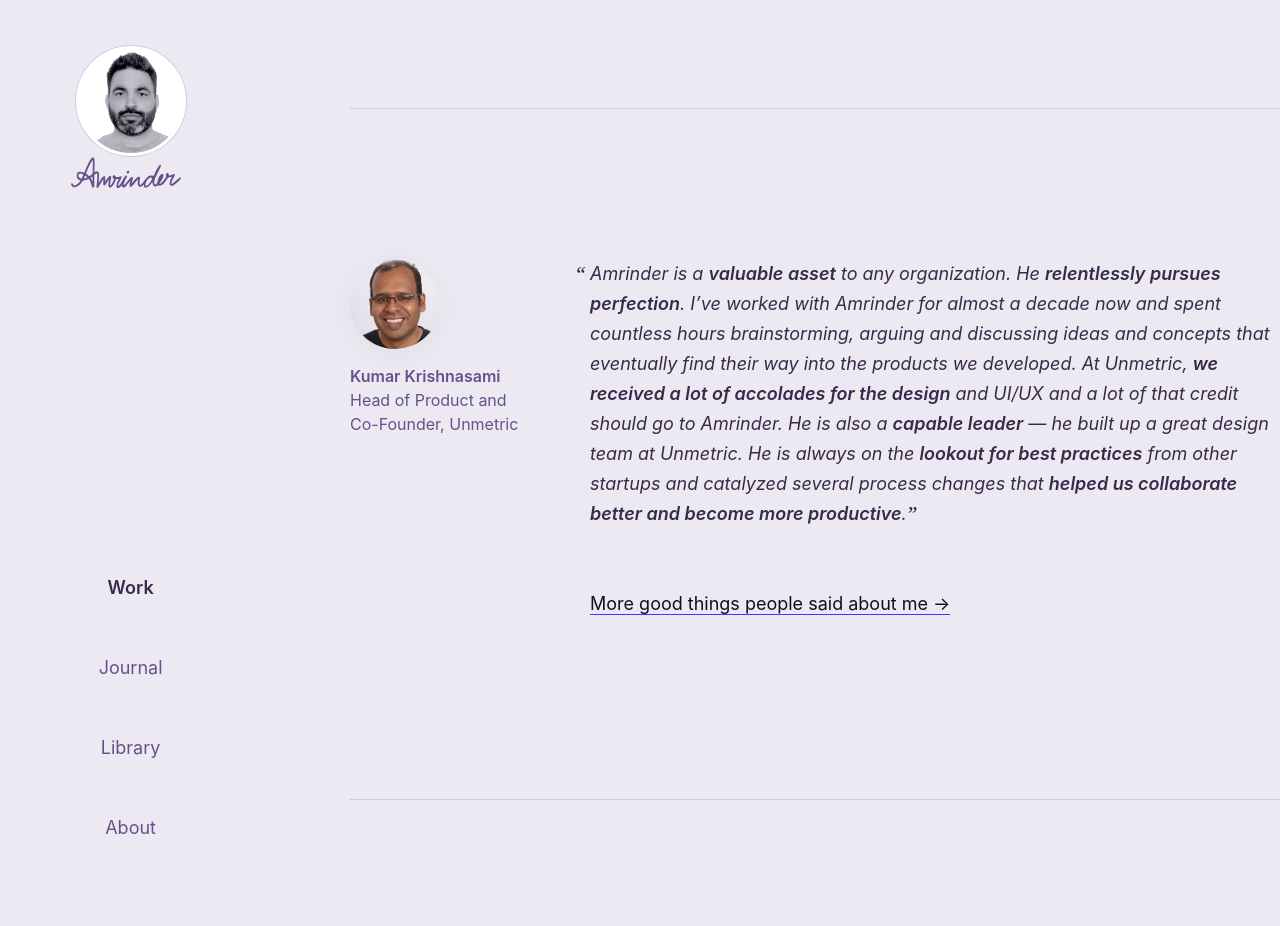
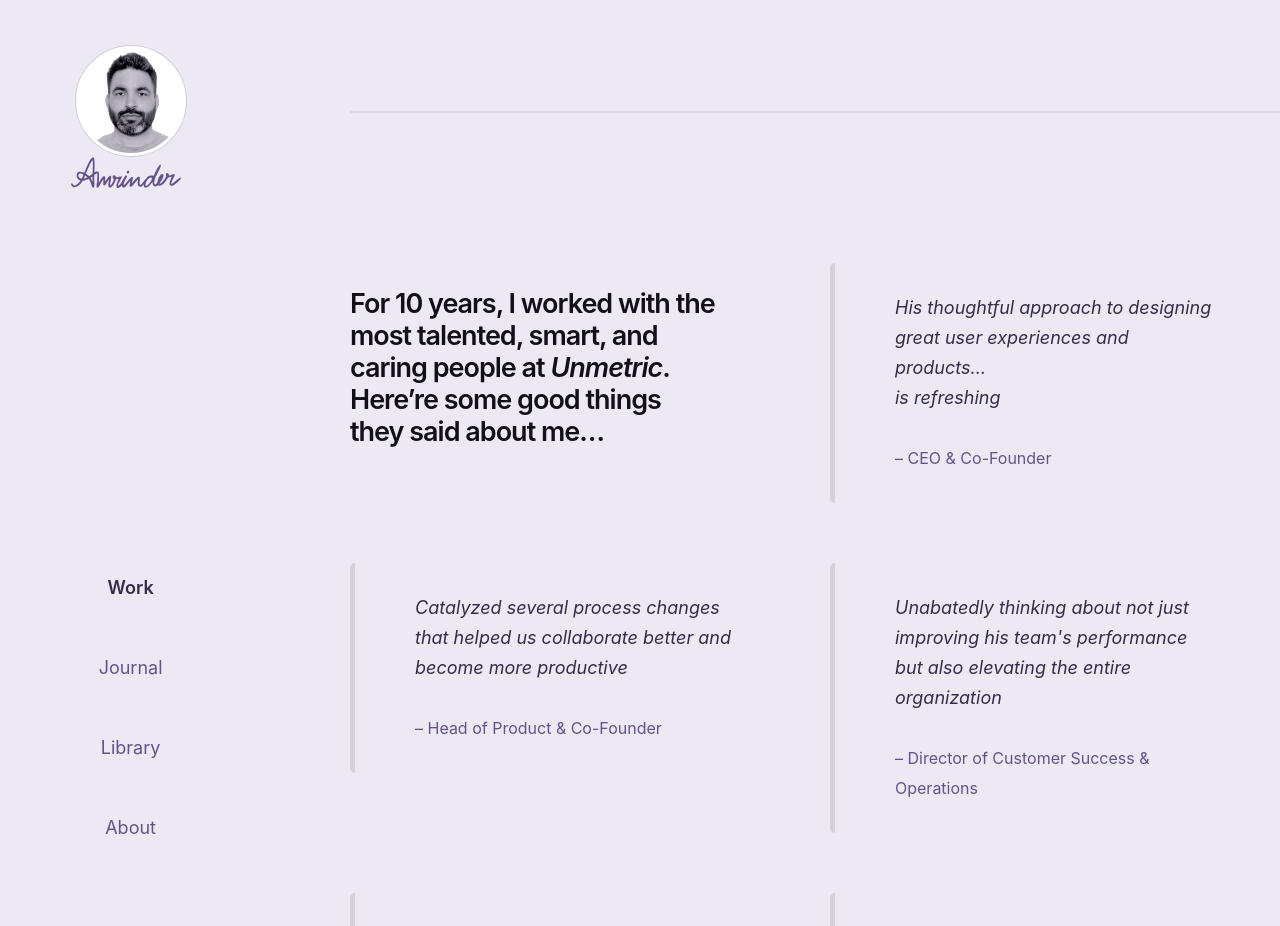
Before and after one commit to harjotgrewal/amrindersandhu, a Jekyll site: the page built from index.html, in a window 1280 px wide and 1400 px high, scrolled down 5060 px, cut to the strip 0-926 px from the top of the window. Built offline with Jekyll 4.4.1, drawn with Linux system fonts in a browser that asks for light colours; some of the changed text lies outside the part shown.

Commit message:
[A][HTML] New Testimonials section

```diff
--- a/_scss/_theme-base.scss
+++ b/_scss/_theme-base.scss
@@ -36,9 +36,12 @@ $theme-color-52: #2860E3;
     }
 
     .c-header,
-    hr,
     a {
         border-color: darken($th-col-1, $val-1);
+    }
+
+    hr {
+        border-color: darken($th-col-1, 05);
     }
 
     .c-nav__link,
--- a/css/styles.css
+++ b/css/styles.css
@@ -828,8 +828,8 @@ blockquote.c-caption p {
   line-height: 24px; }
 
 hr {
-  border-width: 1px 0 0;
-  border-color: rgba(0, 0, 0, 0.1);
+  border-width: 2px 0 0;
+  border-color: rgba(0, 0, 0, 0.03);
   border-style: solid;
   margin: 0; }
 
@@ -844,15 +844,16 @@ main p {
           hyphens: auto; }
   main p + h3 {
     margin-top: 45px; }
-  main p .no-hypens {
-    -webkit-hyphens: none;
-       -moz-hyphens: none;
-        -ms-hyphens: none;
-            hyphens: none; }
 
 main img,
 main video {
   max-width: 100%; }
+
+.no-hypens {
+  -webkit-hyphens: none;
+     -moz-hyphens: none;
+      -ms-hyphens: none;
+          hyphens: none; }
 
 figcaption,
 .c-caption {
@@ -1769,9 +1770,10 @@ html.p-work {
   html.p-work .c-name svg g {
     fill: #65528a; }
   html.p-work .c-header,
-  html.p-work hr,
   html.p-work a {
     border-color: #d0c9df; }
+  html.p-work hr {
+    border-color: #ded9e9; }
   html.p-work .c-nav__link,
   html.p-work h1,
   html.p-work .c-footer small,
@@ -1821,12 +1823,13 @@ html.p-pr {
   html.p-pr .c-name svg g {
     fill: #516186; }
   html.p-cs .c-header,
-  html.p-cs hr,
   html.p-cs a,
   html.p-pr .c-header,
-  html.p-pr hr,
   html.p-pr a {
     border-color: #c6cddd; }
+  html.p-cs hr,
+  html.p-pr hr {
+    border-color: #d6dbe6; }
   html.p-cs .c-nav__link,
   html.p-cs h1,
   html.p-cs .c-footer small,
@@ -1894,9 +1897,10 @@ html.p-about {
   html.p-about .c-name svg g {
     fill: #51867c; }
   html.p-about .c-header,
-  html.p-about hr,
   html.p-about a {
     border-color: #c6ddd8; }
+  html.p-about hr {
+    border-color: #d6e6e3; }
   html.p-about .c-nav__link,
   html.p-about h1,
   html.p-about .c-footer small,
@@ -1943,9 +1947,10 @@ html.p-library {
   html.p-library .c-name svg g {
     fill: #8a8452; }
   html.p-library .c-header,
-  html.p-library hr,
   html.p-library a {
     border-color: #dfddc9; }
+  html.p-library hr {
+    border-color: #e9e7d9; }
   html.p-library .c-nav__link,
   html.p-library h1,
   html.p-library .c-footer small,
@@ -1995,9 +2000,10 @@ html.p-journal {
   html.p-journal .c-name svg g {
     fill: #8a5852; }
   html.p-journal .c-header,
-  html.p-journal hr,
   html.p-journal a {
     border-color: #dfcbc9; }
+  html.p-journal hr {
+    border-color: #e9dbd9; }
   html.p-journal .c-nav__link,
   html.p-journal h1,
   html.p-journal .c-footer small,
@@ -2050,9 +2056,10 @@ html.p-testimonials {
   html.p-testimonials .c-name svg g {
     fill: #516186; }
   html.p-testimonials .c-header,
-  html.p-testimonials hr,
   html.p-testimonials a {
     border-color: #c6cddd; }
+  html.p-testimonials hr {
+    border-color: #d6dbe6; }
   html.p-testimonials .c-nav__link,
   html.p-testimonials h1,
   html.p-testimonials .c-footer small,
--- a/index.html
+++ b/index.html
@@ -169,23 +169,56 @@ page-description: For 12 years, Amrinder has lead design at startups to help ach
 
 
 
-    <!-- TESTIMONIAL #2 -->
-    <section class="c-testimonial u-space_below--most">
-        <div class="l-span_6">
+
+    <section>
+        <div class="l-span_4">
+            <h2 class="u-space_above">For 10 years, I worked with the <i class="u-break_line--hd"></i>most talented, smart, and <i class="u-break_line--hd"></i>caring people at <em>Unmetric</em>. <i class="u-break_line--hd"></i>Here’re some good things <i class="u-break_line--hd"></i>they said about me&hellip;</h2>
+        </div>
+
+
+        <div class="l-span_5-9">
             <blockquote>
-                <p><span>“</span>Amrinder is a <b>valuable asset</b> to any organization. He <b>relentlessly pursues perfection</b>. I’ve worked with Amrinder for almost a decade now and spent countless hours brainstorming, arguing and discussing ideas and concepts that eventually find their way into the products we developed. At Unmetric, <b>we received a lot of accolades for the design</b> and UI/UX and a lot of that credit should go to Amrinder. He is also a <b>capable leader</b> — he built up a great design team at Unmetric. He is always on the <b>lookout for best practices</b> from other startups and catalyzed several process changes that <b>helped us collaborate better and become more productive</b>.<span>”</span></p>
+                <p class="no-hypens">His thoughtful approach to designing great user experiences and products&hellip; <i class="u-break_line--hd"></i>is refreshing</p>
+
+                <footer>– CEO & Co-Founder</footer>
             </blockquote>
         </div>
 
+        <div class="l-span_4">
+            <blockquote>
+                <p class="no-hypens">Catalyzed several process changes that helped us collaborate better and become more productive</p>
 
-        <div class="l-span_2 l-grid_flip_order c-testimonial__author u-space_below">
-            <img data-src="/assets/i/photos/kumar.jpeg"/>
-
-            <small><b>Kumar Krishnasami</b> <br/> Head of Product and <br/> Co-Founder, Unmetric</small>
+                <footer>– Head of Product & Co-Founder</footer>
+            </blockquote>
         </div>
 
+        <div class="l-span_4">
+            <blockquote>
+                <p class="no-hypens">Unabatedly thinking about not just improving his team's performance but also elevating the entire organization</p>
 
-        <p class="l-span_3-9"><a href="testimonials.html">More good things people said about me &rarr;</a></p>
+                <footer>– Director of Customer Success & Operations</footer>
+            </blockquote>
+        </div>
+
+        <div class="l-span_4">
+            <blockquote>
+                <p>Raised everyone’s knowledge and understanding&hellip; at the forefront of bringing the latest tools, processes, and frameworks</p>
+
+                <footer>– Head of Customer Success & Research</footer>
+            </blockquote>
+        </div>
+
+        <div class="l-span_4 u-space_below--more">
+            <blockquote>
+                <p class="no-hypens">Part of the conversation at every stage of the customer journey from awareness to becoming a client</p>
+
+                <footer>– Director of Marketing</footer>
+            </blockquote>
+        </div>
+
+        <p class="l-span_4 u-space_below--more">
+            <a href="/testimonials.html">Read the complete testimonials &rarr;</a>
+        </p>
     </section>
 
 
```
Also changed, not shown: _scss/_base-typography.scss (+7 -6 lines), 2 other files.
